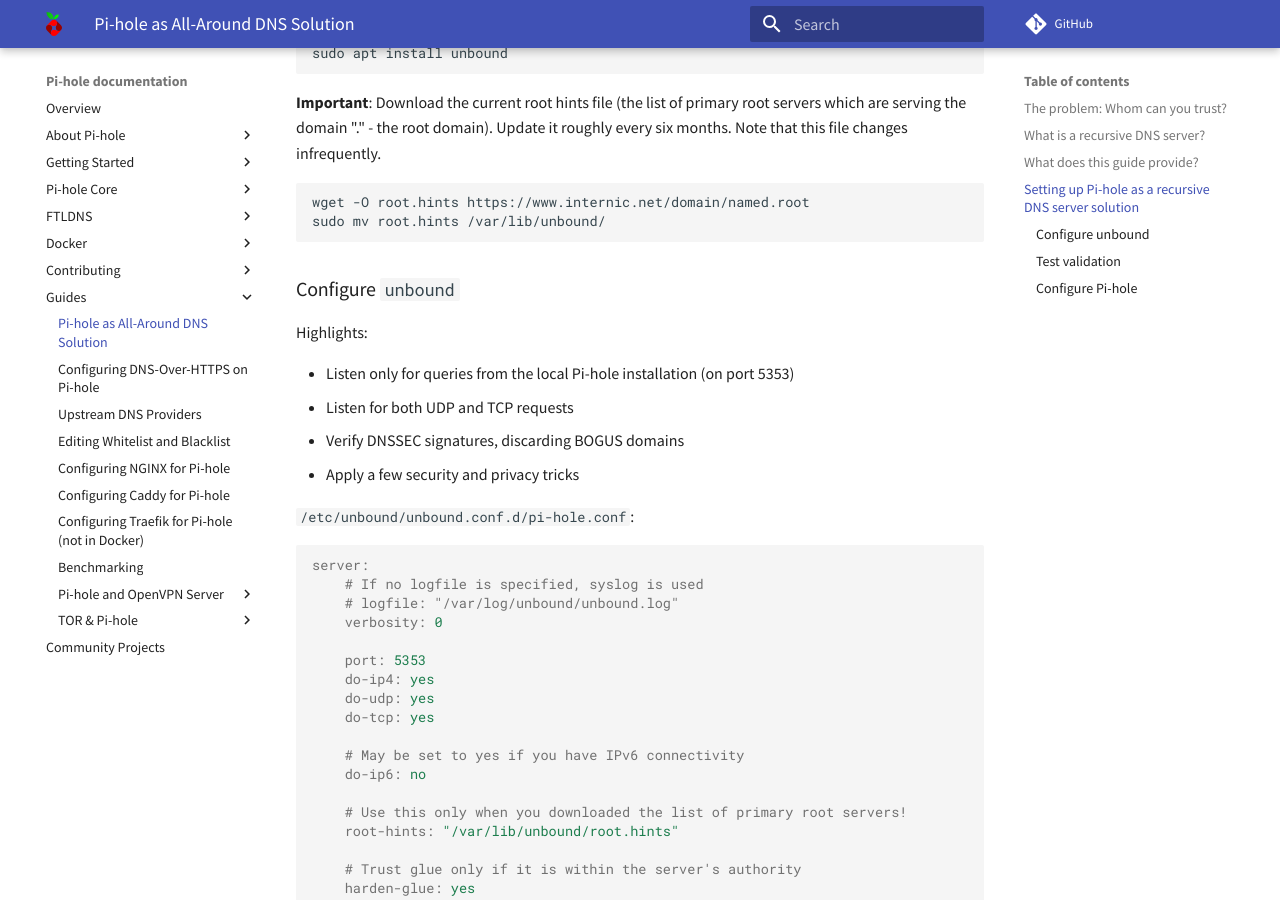
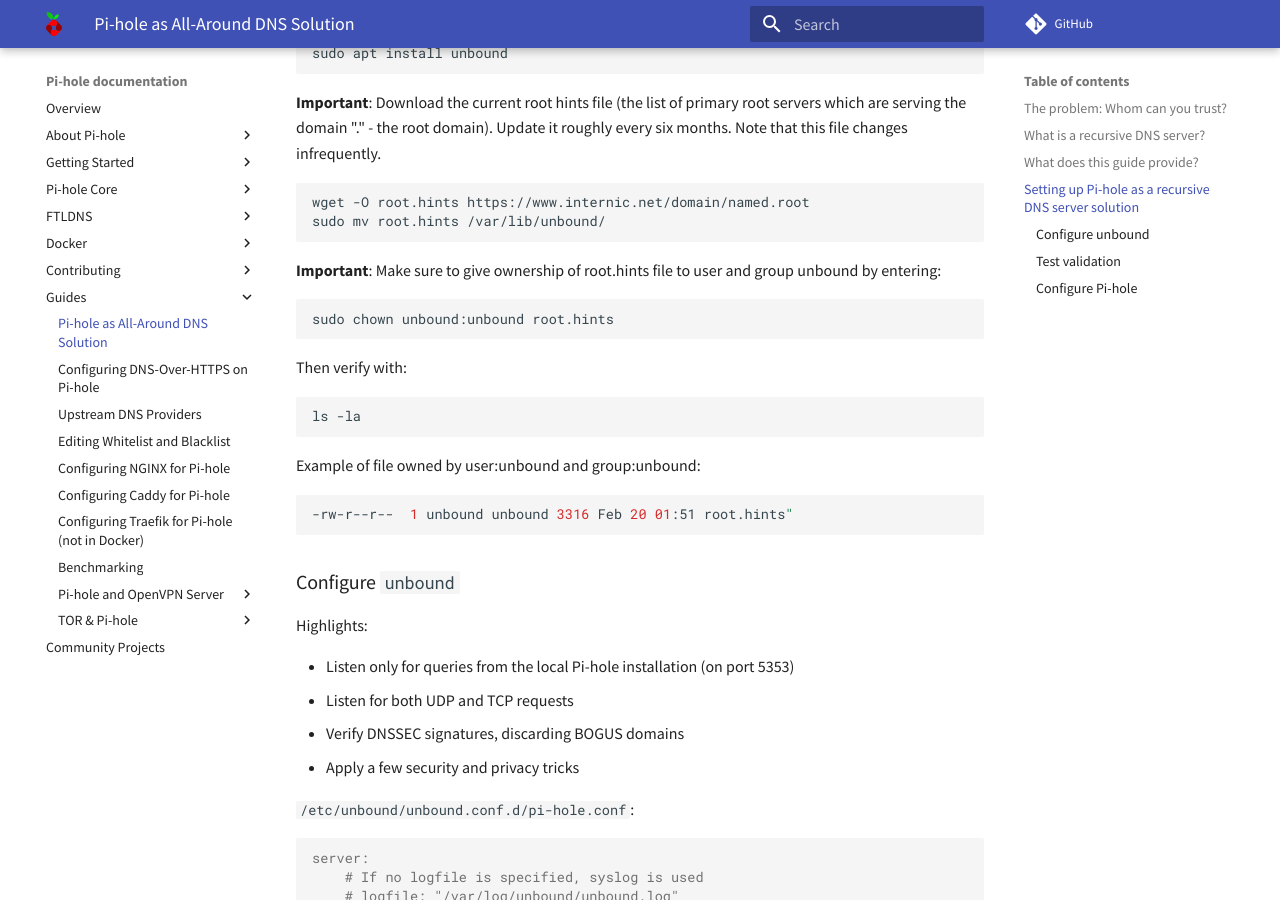
Before and after one commit to pi-hole/docs, an MkDocs documentation site: the page built from docs/guides/unbound.md, in a window 1280 px wide and 900 px high, scrolled down 2440 px. Built offline with MkDocs 1.6.1 and Material for MkDocs 9.7.7, drawn with Linux system fonts in a browser that asks for light colours; comment, search, counter and statistics services are not loaded.

````diff
--- a/docs/guides/unbound.md
+++ b/docs/guides/unbound.md
@@ -62,6 +62,23 @@ sudo apt install unbound
 ```bash
 wget -O root.hints https://www.internic.net/domain/named.root
 sudo mv root.hints /var/lib/unbound/
+```
+**Important**: Make sure to give ownership of root.hints file to user and group unbound by entering:
+
+```bash
+sudo chown unbound:unbound root.hints
+```
+
+Then verify with:
+
+```bash
+ls -la
+```
+
+Example of file owned by user:unbound and group:unbound:
+
+```bash
+-rw-r--r--  1 unbound unbound 3316 Feb 20 01:51 root.hints"
 ```
 
 ### Configure `unbound`
````
